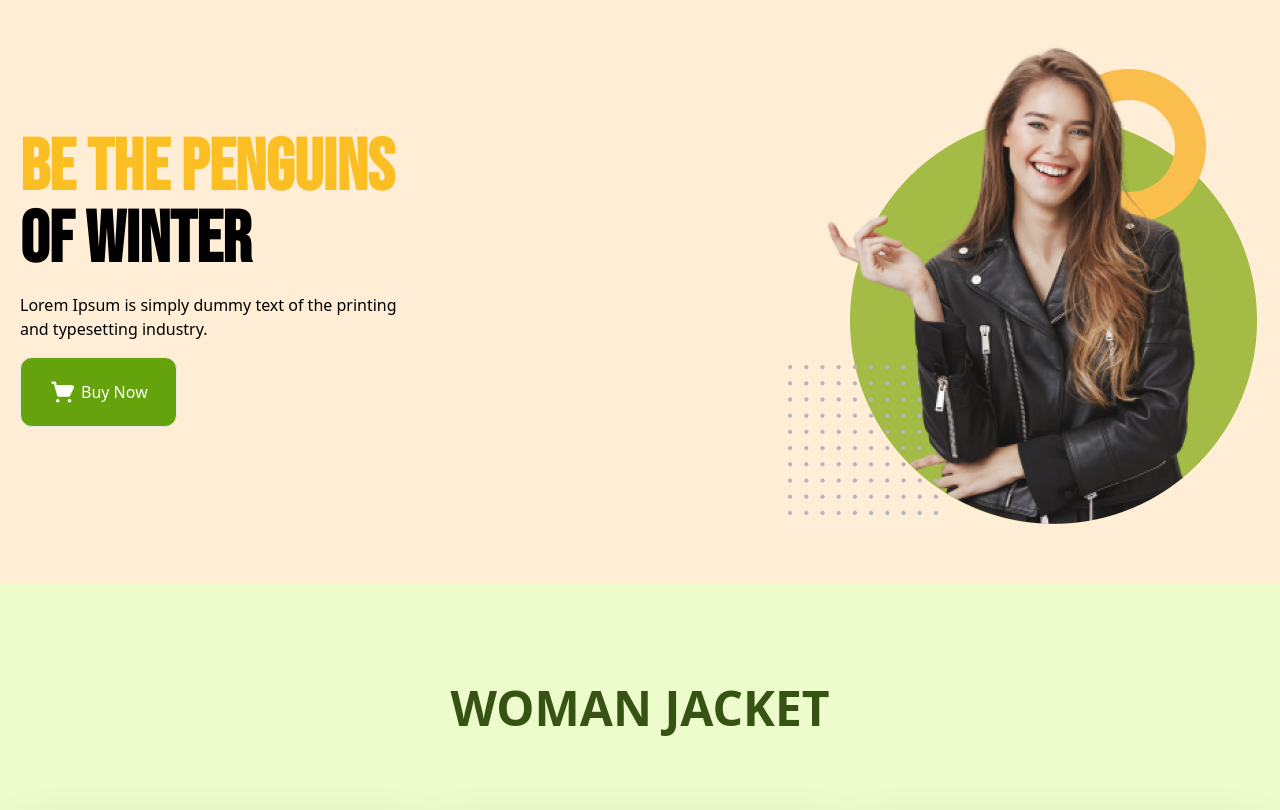
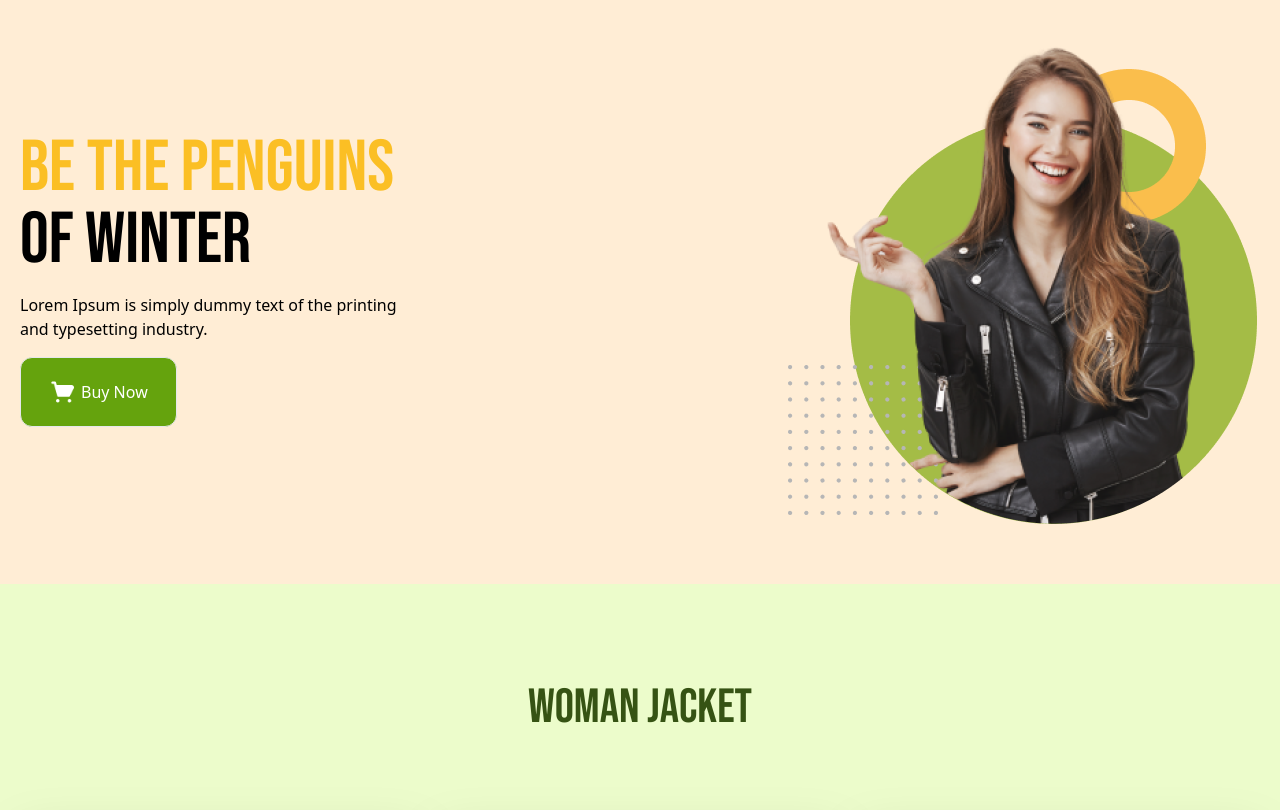
Before and after one commit to RaitaPrionty/penguine-fashion-tailwind, a plain HTML site: page index.html in a window 1280 px wide. Shown: the part 75-885 px from the top of the page. Drawn offline with nearby package versions, Linux system fonts and the light colour scheme.

Commit message:
this is my commit for changes font family

```diff
--- a/index.html
+++ b/index.html
@@ -30,7 +30,7 @@
     -------------------------------- -->
     <div class=" md:flex justify-between items-center py-10  ">
         <div class="space-y-4">
-            <h1 style="font-family: 'Bebas Neue', sans-serif;" class="text-7xl font-semibold"><span class="text-amber-400">Be the Penguins <br></span>
+            <h1 style="font-family: 'Bebas Neue', sans-serif;" class="text-7xl "><span class="text-amber-400">Be the Penguins <br></span>
                 of Winter</h1>
                 <p>Lorem Ipsum is simply dummy text of the printing <br>
                     and typesetting industry.</p>
@@ -50,7 +50,7 @@
         <!-- women jacket section------------
         ----------------------------------- -->
         <section class="container mx-auto p-5 bg-lime-100 text-lime-900">
-            <h1 class="uppercase text-5xl font-semibold py-20 text-center ">WOMan Jacket</h1>
+            <h1 style="font-family: 'Bebas Neue', sans-serif;" class="uppercase text-5xl  py-20 text-center ">WOMan Jacket</h1>
 
             <div class=" md:grid grid-cols-2 lg:grid-cols-3  gap-5">
                 <!-- jacket-1 -->
@@ -95,7 +95,7 @@
         <!-- men jacket---------------
         ----------------------------------- -->
         <section class="container mx-auto p-5 bg-lime-100 text-lime-900 ">
-            <h1 class="uppercase text-5xl font-semibold py-20 text-center">Man Jacket</h1>
+            <h1 style="font-family: 'Bebas Neue', sans-serif;" class="uppercase text-5xl  py-20 text-center">Man Jacket</h1>
           <div class=" md:grid grid-cols-2 lg:grid-cols-3 gap-5">
               <!-- jacket-1 -->
               <div class="w-full bg-white border rounded-xl drop-shadow-2xl space-y-4 p-5 mb-5">
```
